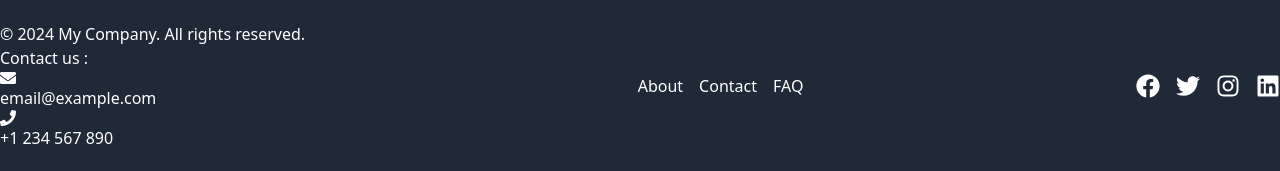
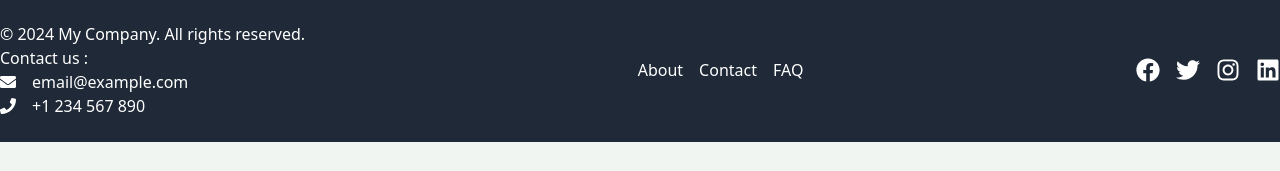
Before and after one commit to patelchintan18018/Estate-MERN, a React (Vite) app in the folder client/: page /search in a window 1280 px wide. Shown: the part 874-1045 px from the top of the page. After the commit the page ends 1016 px from the top, so only its background shows below. Built offline with nearby package versions, Linux system fonts and the light colour scheme; no server answers.

Commit message:
footer modification

```diff
--- a/client/src/components/Footer.jsx
+++ b/client/src/components/Footer.jsx
@@ -9,8 +9,8 @@ const Footer = () => {
           <p>&copy; 2024 My Company. All rights reserved.</p>
           {/* <p>Contact us: <FaEnvelope /> email@example.com | <FaPhone /> +1 234 567 890</p> */}
           <p>Contact us :</p>
-          <p><FaEnvelope /> email@example.com</p>
-          <p><FaPhone /> +1 234 567 890</p>
+          <p className='flex gap-4 items-center'><FaEnvelope /> email@example.com</p>
+          <p className='flex gap-4 items-center'><FaPhone /> +1 234 567 890</p>
         </div>
         <nav className="mb-4 md:mb-0">
           <ul className="flex flex-col md:flex-row space-y-2 md:space-y-0 md:space-x-4">
```
